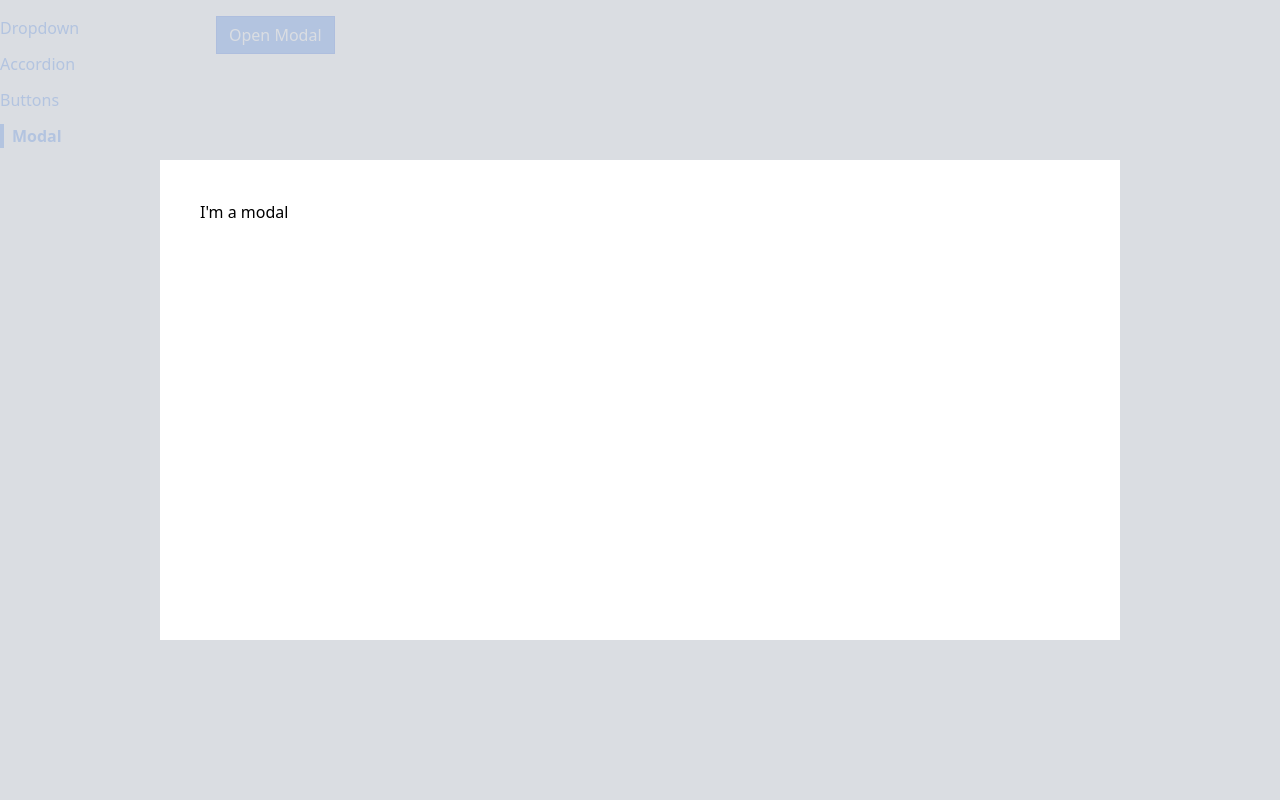
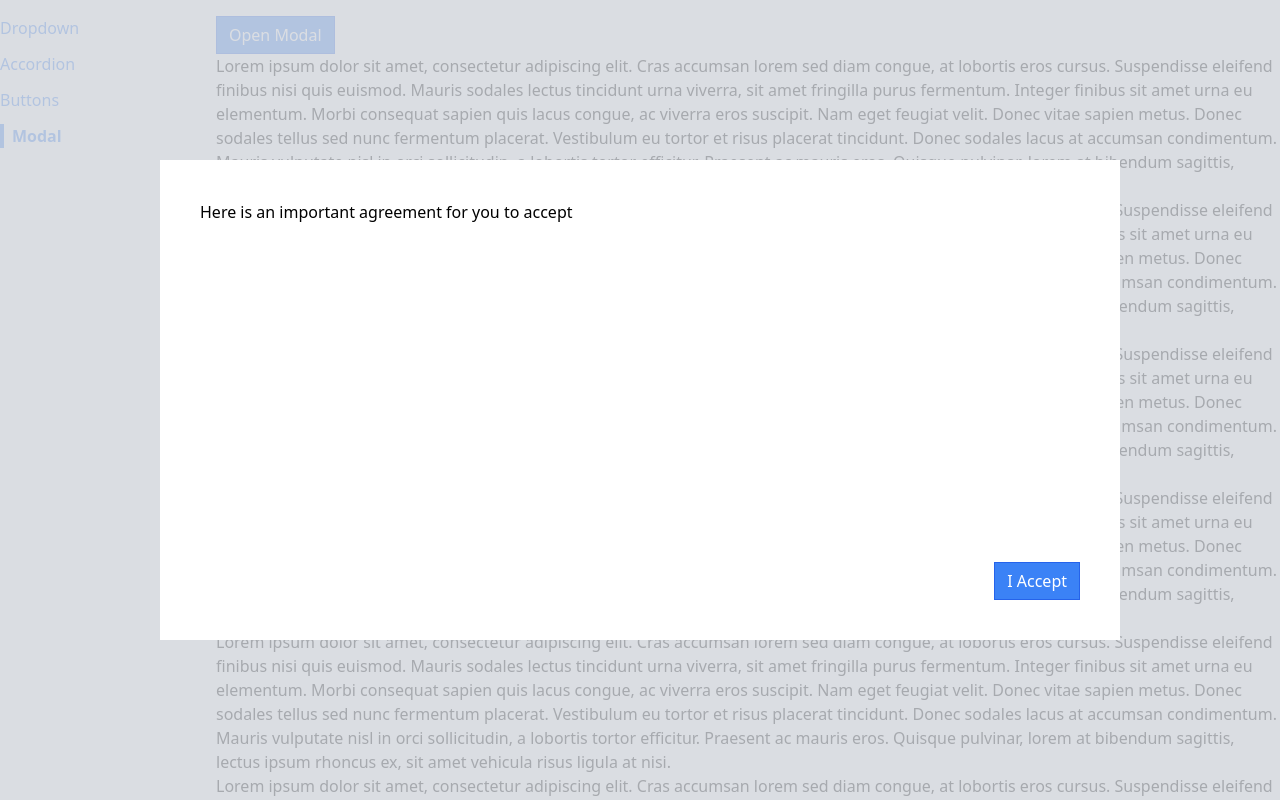
Before and after one commit to Leeyanhawrt/comps, a React (Create React App) app: page /modal in a window 1280 px wide. Both pictures are taken after a click on the button "Open Modal". Shown: the top 800 px of the page. Built offline with nearby package versions, Linux system fonts and the light colour scheme.

Commit message:
Finish modal component

```diff
--- a/public/index.html
+++ b/public/index.html
@@ -39,5 +39,6 @@
       To begin the development, run `npm start` or `yarn start`.
       To create a production bundle, use `npm run build` or `yarn build`.
     -->
+    <div class="modal-container"></div>
   </body>
 </html>
--- a/src/components/Modal.js
+++ b/src/components/Modal.js
@@ -1,8 +1,29 @@
-function Modal() {
-  return <div>
-    <div className="absolute inset-0 bg-gray-300 opacity-80"></div>
-    <div className="absolute inset-40 p-10 bg-white">I'm a modal</div>
-  </div>
+import ReactDOM from 'react-dom';
+import { useEffect } from 'react'
+
+function Modal({ onClose, actionBar, children }) {
+  useEffect(() => {
+    document.body.classList.add('overflow-hidden')
+
+    return () => {
+      document.body.classList.remove('overflow-hidden')
+    }
+  }, [])
+
+  return ReactDOM.createPortal(
+    <div>
+      <div onClick={onClose} className="fixed inset-0 bg-gray-300 opacity-80"></div>
+      <div className="fixed inset-40 p-10 bg-white">
+        <div className="flex flex-col justify-between h-full">
+          {children}
+          <div className="flex justify-end">
+            {actionBar}
+          </div>
+        </div>
+      </div>
+    </div>,
+    document.querySelector('.modal-container')
+  )
 }
 
 export default Modal;
--- a/src/pages/ModalPage.js
+++ b/src/pages/ModalPage.js
@@ -9,10 +9,50 @@ function ModalPage() {
     setShowModal(true)
   }
 
+  const handleClose = () => {
+    setShowModal(false)
+  }
+
+  const actionBar = <div><Button primary onClick={handleClose}>I Accept</Button></div>
+  const modal = <Modal onClose={handleClose} actionBar={actionBar}><p>Here is an important agreement for you to accept</p></Modal>
+
   return (
     <div>
+
       <Button primary onClick={handleClick}>Open Modal</Button>
-      {showModal && <Modal />}
+      {showModal && modal}
+
+      <p>
+        Lorem ipsum dolor sit amet, consectetur adipiscing elit. Cras accumsan lorem sed diam congue, at lobortis eros cursus. Suspendisse eleifend finibus nisi quis euismod. Mauris sodales lectus tincidunt urna viverra, sit amet fringilla purus fermentum. Integer finibus sit amet urna eu elementum. Morbi consequat sapien quis lacus congue, ac viverra eros suscipit. Nam eget feugiat velit. Donec vitae sapien metus. Donec sodales tellus sed nunc fermentum placerat. Vestibulum eu tortor et risus placerat tincidunt. Donec sodales lacus at accumsan condimentum. Mauris vulputate nisl in orci sollicitudin, a lobortis tortor efficitur. Praesent ac mauris eros. Quisque pulvinar, lorem at bibendum sagittis, lectus ipsum rhoncus ex, sit amet vehicula risus ligula at nisi.
+      </p>
+      <p>
+        Lorem ipsum dolor sit amet, consectetur adipiscing elit. Cras accumsan lorem sed diam congue, at lobortis eros cursus. Suspendisse eleifend finibus nisi quis euismod. Mauris sodales lectus tincidunt urna viverra, sit amet fringilla purus fermentum. Integer finibus sit amet urna eu elementum. Morbi consequat sapien quis lacus congue, ac viverra eros suscipit. Nam eget feugiat velit. Donec vitae sapien metus. Donec sodales tellus sed nunc fermentum placerat. Vestibulum eu tortor et risus placerat tincidunt. Donec sodales lacus at accumsan condimentum. Mauris vulputate nisl in orci sollicitudin, a lobortis tortor efficitur. Praesent ac mauris eros. Quisque pulvinar, lorem at bibendum sagittis, lectus ipsum rhoncus ex, sit amet vehicula risus ligula at nisi.
+      </p>
+      <p>
+        Lorem ipsum dolor sit amet, consectetur adipiscing elit. Cras accumsan lorem sed diam congue, at lobortis eros cursus. Suspendisse eleifend finibus nisi quis euismod. Mauris sodales lectus tincidunt urna viverra, sit amet fringilla purus fermentum. Integer finibus sit amet urna eu elementum. Morbi consequat sapien quis lacus congue, ac viverra eros suscipit. Nam eget feugiat velit. Donec vitae sapien metus. Donec sodales tellus sed nunc fermentum placerat. Vestibulum eu tortor et risus placerat tincidunt. Donec sodales lacus at accumsan condimentum. Mauris vulputate nisl in orci sollicitudin, a lobortis tortor efficitur. Praesent ac mauris eros. Quisque pulvinar, lorem at bibendum sagittis, lectus ipsum rhoncus ex, sit amet vehicula risus ligula at nisi.
+      </p>
+      <p>
+        Lorem ipsum dolor sit amet, consectetur adipiscing elit. Cras accumsan lorem sed diam congue, at lobortis eros cursus. Suspendisse eleifend finibus nisi quis euismod. Mauris sodales lectus tincidunt urna viverra, sit amet fringilla purus fermentum. Integer finibus sit amet urna eu elementum. Morbi consequat sapien quis lacus congue, ac viverra eros suscipit. Nam eget feugiat velit. Donec vitae sapien metus. Donec sodales tellus sed nunc fermentum placerat. Vestibulum eu tortor et risus placerat tincidunt. Donec sodales lacus at accumsan condimentum. Mauris vulputate nisl in orci sollicitudin, a lobortis tortor efficitur. Praesent ac mauris eros. Quisque pulvinar, lorem at bibendum sagittis, lectus ipsum rhoncus ex, sit amet vehicula risus ligula at nisi.
+      </p>
+      <p>
+        Lorem ipsum dolor sit amet, consectetur adipiscing elit. Cras accumsan lorem sed diam congue, at lobortis eros cursus. Suspendisse eleifend finibus nisi quis euismod. Mauris sodales lectus tincidunt urna viverra, sit amet fringilla purus fermentum. Integer finibus sit amet urna eu elementum. Morbi consequat sapien quis lacus congue, ac viverra eros suscipit. Nam eget feugiat velit. Donec vitae sapien metus. Donec sodales tellus sed nunc fermentum placerat. Vestibulum eu tortor et risus placerat tincidunt. Donec sodales lacus at accumsan condimentum. Mauris vulputate nisl in orci sollicitudin, a lobortis tortor efficitur. Praesent ac mauris eros. Quisque pulvinar, lorem at bibendum sagittis, lectus ipsum rhoncus ex, sit amet vehicula risus ligula at nisi.
+      </p>
+      <p>
+        Lorem ipsum dolor sit amet, consectetur adipiscing elit. Cras accumsan lorem sed diam congue, at lobortis eros cursus. Suspendisse eleifend finibus nisi quis euismod. Mauris sodales lectus tincidunt urna viverra, sit amet fringilla purus fermentum. Integer finibus sit amet urna eu elementum. Morbi consequat sapien quis lacus congue, ac viverra eros suscipit. Nam eget feugiat velit. Donec vitae sapien metus. Donec sodales tellus sed nunc fermentum placerat. Vestibulum eu tortor et risus placerat tincidunt. Donec sodales lacus at accumsan condimentum. Mauris vulputate nisl in orci sollicitudin, a lobortis tortor efficitur. Praesent ac mauris eros. Quisque pulvinar, lorem at bibendum sagittis, lectus ipsum rhoncus ex, sit amet vehicula risus ligula at nisi.
+      </p>
+      <p>
+        Lorem ipsum dolor sit amet, consectetur adipiscing elit. Cras accumsan lorem sed diam congue, at lobortis eros cursus. Suspendisse eleifend finibus nisi quis euismod. Mauris sodales lectus tincidunt urna viverra, sit amet fringilla purus fermentum. Integer finibus sit amet urna eu elementum. Morbi consequat sapien quis lacus congue, ac viverra eros suscipit. Nam eget feugiat velit. Donec vitae sapien metus. Donec sodales tellus sed nunc fermentum placerat. Vestibulum eu tortor et risus placerat tincidunt. Donec sodales lacus at accumsan condimentum. Mauris vulputate nisl in orci sollicitudin, a lobortis tortor efficitur. Praesent ac mauris eros. Quisque pulvinar, lorem at bibendum sagittis, lectus ipsum rhoncus ex, sit amet vehicula risus ligula at nisi.
+      </p>
+      <p>
+        Lorem ipsum dolor sit amet, consectetur adipiscing elit. Cras accumsan lorem sed diam congue, at lobortis eros cursus. Suspendisse eleifend finibus nisi quis euismod. Mauris sodales lectus tincidunt urna viverra, sit amet fringilla purus fermentum. Integer finibus sit amet urna eu elementum. Morbi consequat sapien quis lacus congue, ac viverra eros suscipit. Nam eget feugiat velit. Donec vitae sapien metus. Donec sodales tellus sed nunc fermentum placerat. Vestibulum eu tortor et risus placerat tincidunt. Donec sodales lacus at accumsan condimentum. Mauris vulputate nisl in orci sollicitudin, a lobortis tortor efficitur. Praesent ac mauris eros. Quisque pulvinar, lorem at bibendum sagittis, lectus ipsum rhoncus ex, sit amet vehicula risus ligula at nisi.
+      </p>
+      <p>
+        Lorem ipsum dolor sit amet, consectetur adipiscing elit. Cras accumsan lorem sed diam congue, at lobortis eros cursus. Suspendisse eleifend finibus nisi quis euismod. Mauris sodales lectus tincidunt urna viverra, sit amet fringilla purus fermentum. Integer finibus sit amet urna eu elementum. Morbi consequat sapien quis lacus congue, ac viverra eros suscipit. Nam eget feugiat velit. Donec vitae sapien metus. Donec sodales tellus sed nunc fermentum placerat. Vestibulum eu tortor et risus placerat tincidunt. Donec sodales lacus at accumsan condimentum. Mauris vulputate nisl in orci sollicitudin, a lobortis tortor efficitur. Praesent ac mauris eros. Quisque pulvinar, lorem at bibendum sagittis, lectus ipsum rhoncus ex, sit amet vehicula risus ligula at nisi.
+      </p>
+      <p>
+        Lorem ipsum dolor sit amet, consectetur adipiscing elit. Cras accumsan lorem sed diam congue, at lobortis eros cursus. Suspendisse eleifend finibus nisi quis euismod. Mauris sodales lectus tincidunt urna viverra, sit amet fringilla purus fermentum. Integer finibus sit amet urna eu elementum. Morbi consequat sapien quis lacus congue, ac viverra eros suscipit. Nam eget feugiat velit. Donec vitae sapien metus. Donec sodales tellus sed nunc fermentum placerat. Vestibulum eu tortor et risus placerat tincidunt. Donec sodales lacus at accumsan condimentum. Mauris vulputate nisl in orci sollicitudin, a lobortis tortor efficitur. Praesent ac mauris eros. Quisque pulvinar, lorem at bibendum sagittis, lectus ipsum rhoncus ex, sit amet vehicula risus ligula at nisi.
+      </p>
+
     </div>
   )
 }
```
